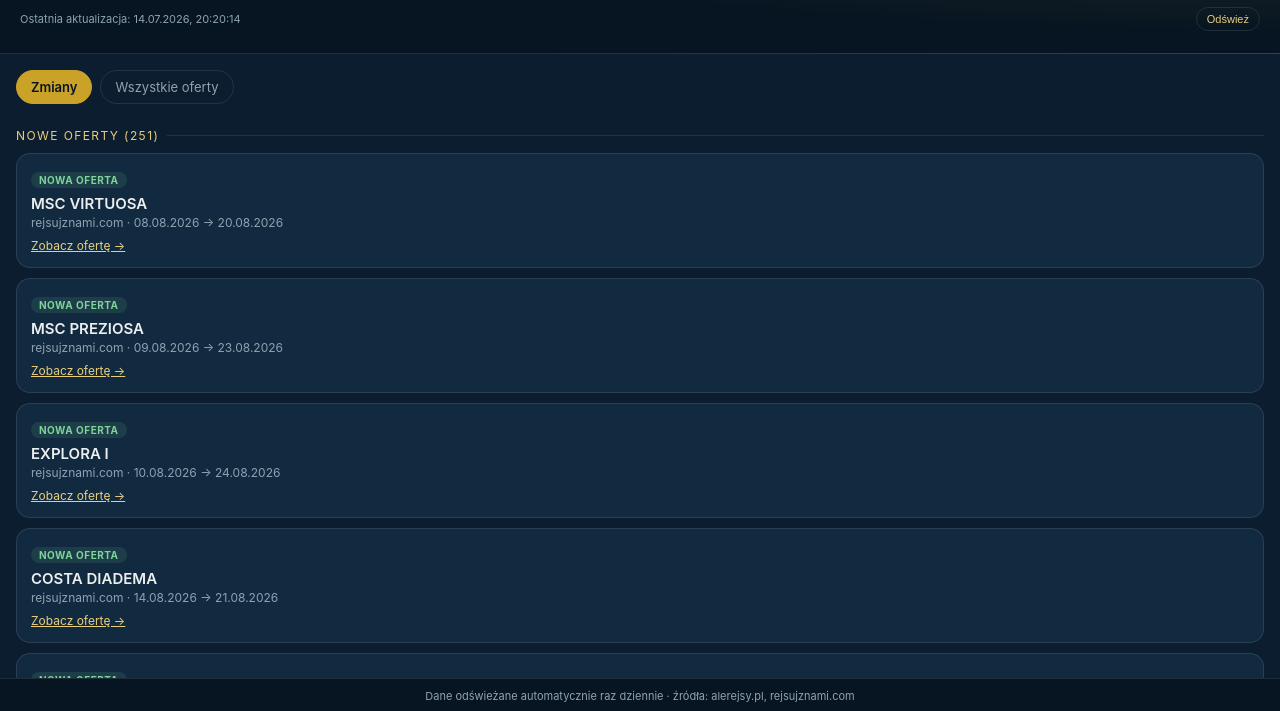
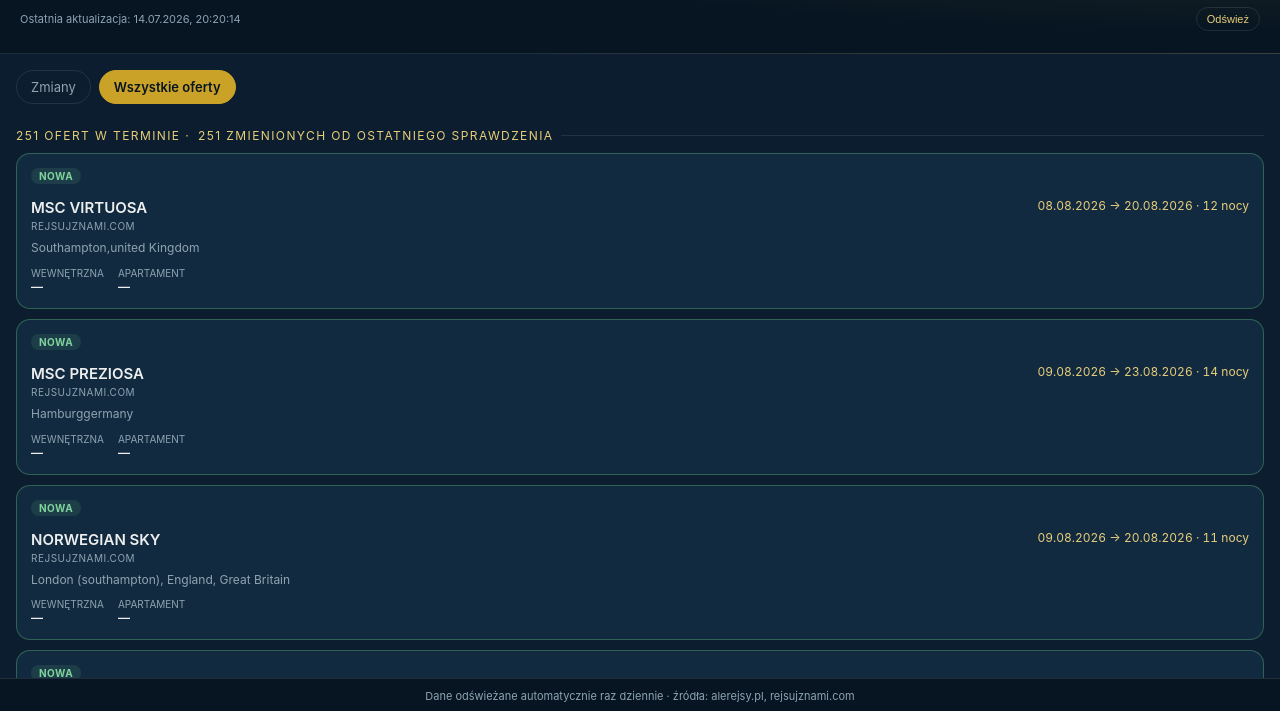
Before and after one commit to NicolasManiecki/kurs-rejsow, a plain HTML site: page docs/index.html in a window 1280 px wide. Shown: the part 87-798 px from the top of the page. Drawn offline with Linux system fonts and the light colour scheme.

Commit message:
Add files via upload

```diff
--- a/docs/index.html
+++ b/docs/index.html
@@ -97,6 +97,15 @@
   .price{font-size:12px;}
   .price .label{color:var(--mist); display:block; font-size:10px; text-transform:uppercase;}
   .price .value{font-weight:600; font-variant-numeric:tabular-nums;}
+  .price .value.changed{color:var(--brass-soft);}
+  .price .old-value{color:var(--mist); text-decoration:line-through; font-size:11px; margin-right:4px; font-weight:400;}
+  .price .arrow{font-size:11px; margin-left:3px;}
+  .price .arrow.down{color:var(--ok);}
+  .price .arrow.up{color:var(--up);}
+
+  .offer.is-new{border-color:rgba(78,154,107,0.5);}
+  .offer.has-price-change{border-color:rgba(201,162,39,0.5);}
+  .offer-badges{display:flex; gap:6px; margin-bottom:8px;}
 
   footer{
     position:fixed; bottom:0; left:0; right:0;
@@ -119,12 +128,12 @@
 
 <main>
   <div class="tabs">
-    <div class="tab active" data-tab="changes">Zmiany</div>
-    <div class="tab" data-tab="all">Wszystkie oferty</div>
+    <div class="tab" data-tab="changes">Zmiany</div>
+    <div class="tab active" data-tab="all">Wszystkie oferty</div>
   </div>
 
-  <div id="view-changes"></div>
-  <div id="view-all" style="display:none;"></div>
+  <div id="view-changes" style="display:none;"></div>
+  <div id="view-all"></div>
 </main>
 
 <footer>Dane odświeżane automatycznie raz dziennie · źródła: alerejsy.pl, rejsujznami.com</footer>
@@ -144,15 +153,36 @@
   }catch(e){ return null; }
 }
 
-function renderOfferCard(o){
+function renderOfferCard(o, changeInfo){
   const p = o.prices_eur || {};
+  const priceDiffs = (changeInfo && changeInfo.priceChange) ? changeInfo.priceChange.changes : {};
+
   const priceEntries = [
-    ['Wewnętrzna', p.wewnetrzna], ['Z oknem', p.z_oknem ?? p['z oknem']],
-    ['Z balkonem', p.z_balkonem ?? p['z balkonem']], ['Apartament', p.apartament ?? p.typu_suite]
-  ].filter(([,v]) => v !== undefined);
+    ['wewnetrzna', 'Wewnętrzna', p.wewnetrzna],
+    ['z_oknem', 'Z oknem', p.z_oknem ?? p['z oknem']],
+    ['z_balkonem', 'Z balkonem', p.z_balkonem ?? p['z balkonem']],
+    ['apartament', 'Apartament', p.apartament ?? p.typu_suite]
+  ].filter(([,,v]) => v !== undefined);
+
+  const priceHtml = priceEntries.map(([key, label, v]) => {
+    const diff = priceDiffs[key];
+    if(diff){
+      const dir = diff.delta < 0 ? 'down' : 'up';
+      const arrow = diff.delta < 0 ? '↓' : '↑';
+      return `<div class="price"><span class="label">${label}</span>
+        <span class="value changed"><span class="old-value">${fmtEUR(diff.old)}</span>${fmtEUR(diff.new)}<span class="arrow ${dir}">${arrow}</span></span></div>`;
+    }
+    return `<div class="price"><span class="label">${label}</span><span class="value">${fmtEUR(v)}</span></div>`;
+  }).join('');
+
+  const badges = [];
+  if(changeInfo && changeInfo.isNew) badges.push('<span class="badge new">Nowa</span>');
+  if(changeInfo && changeInfo.priceChange) badges.push('<span class="badge price">Zmiana ceny</span>');
+  const cardClass = 'offer' + (changeInfo && changeInfo.isNew ? ' is-new' : '') + (changeInfo && changeInfo.priceChange ? ' has-price-change' : '');
 
   return `
-  <a class="offer" href="${o.url}" target="_blank" rel="noopener">
+  <a class="${cardClass}" href="${o.url}" target="_blank" rel="noopener">
+    ${badges.length ? `<div class="offer-badges">${badges.join('')}</div>` : ''}
     <div class="top">
       <div>
         <div class="ship">${o.ship || 'Statek nieznany'}</div>
@@ -161,9 +191,7 @@
       <div class="dates">${fmtDate(o.start_date)} → ${fmtDate(o.end_date)}${o.nights ? ' · ' + o.nights + ' nocy' : ''}</div>
     </div>
     ${o.route ? `<div class="route">${o.route}</div>` : ''}
-    <div class="prices">
-      ${priceEntries.map(([label, v]) => `<div class="price"><span class="label">${label}</span><span class="value">${fmtEUR(v)}</span></div>`).join('')}
-    </div>
+    <div class="prices">${priceHtml}</div>
   </a>`;
 }
 
@@ -233,9 +261,21 @@
   if(!latest || !latest.offers.length){
     allView.innerHTML = `<div class="empty">Jeszcze nie ma danych.</div>`;
   } else {
+    const newUrls = new Set((changes ? changes.new_offers : []).map(o => o.url));
+    const priceChangeByUrl = {};
+    (changes ? changes.price_changes : []).forEach(c => { priceChangeByUrl[c.url] = c; });
+
     const sorted = [...latest.offers].sort((a,b) => a.start_date.localeCompare(b.start_date));
-    allView.innerHTML = `<div class="section-title">${sorted.length} ofert w terminie</div>` +
-      sorted.map(renderOfferCard).join('');
+    const changedCount = newUrls.size + Object.keys(priceChangeByUrl).length;
+    const summaryLine = changedCount > 0
+      ? `${sorted.length} ofert w terminie · <span style="color:var(--brass-soft);">${changedCount} zmienionych od ostatniego sprawdzenia</span>`
+      : `${sorted.length} ofert w terminie`;
+
+    allView.innerHTML = `<div class="section-title">${summaryLine}</div>` +
+      sorted.map(o => renderOfferCard(o, {
+        isNew: newUrls.has(o.url),
+        priceChange: priceChangeByUrl[o.url] || null,
+      })).join('');
   }
 }
 
```
